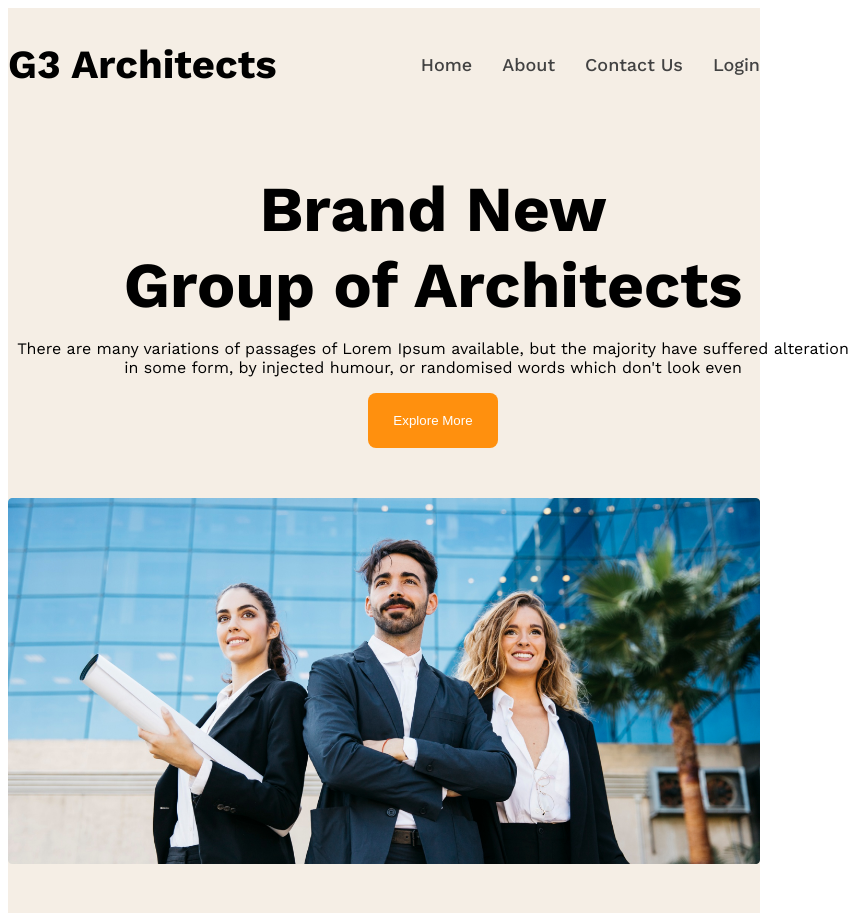
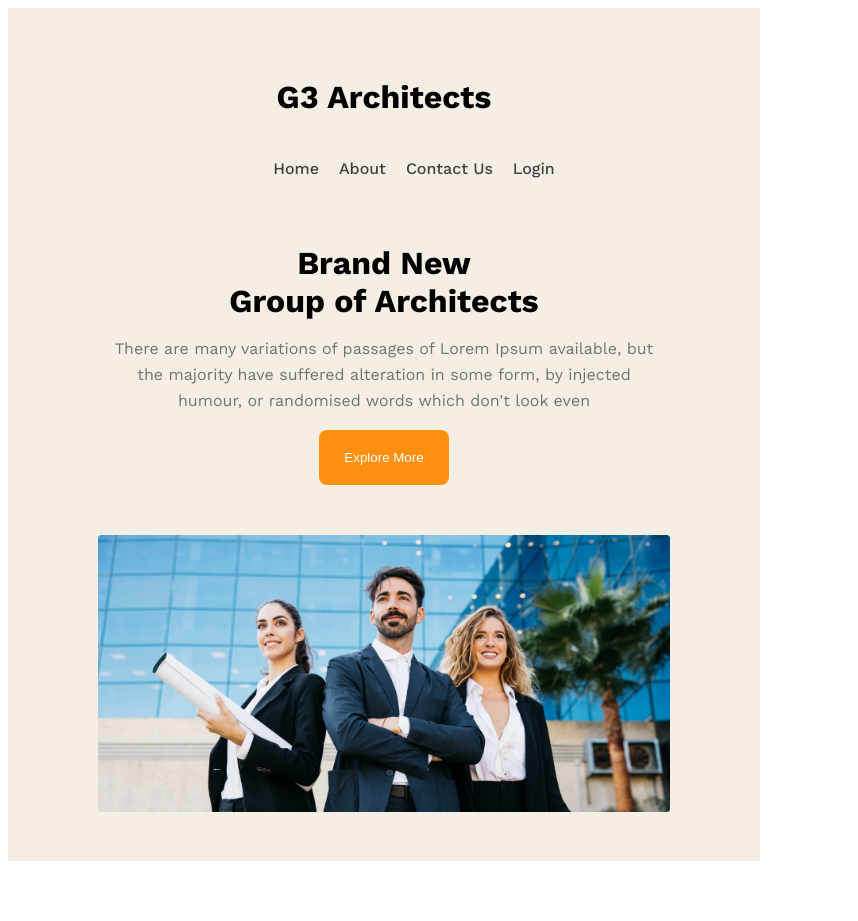
Before and after one commit to Developer-Jaber/g3-arcitect-responsive, a plain HTML site: page index.html in a window 768 px wide. Shown: the whole page, 858 px wide, since content can reach past the window. After the commit the page ends 869 px from the top, so only its background shows below. Drawn offline with nearby package versions, Linux system fonts and the light colour scheme.

Commit message:
addedd media quaris in header section for mobile first

```diff
--- a/css/style.css
+++ b/css/style.css
@@ -93,3 +93,172 @@ hader, .navber, .banner{
     font-size: 4rem;
     margin: 0;
 }
+
+
+
+
+
+/* --=============Media Quaris============-- */
+
+/* Mobile First */
+
+@media screen and (max-width: 576px) {
+    .navber{
+        flex-direction: column;
+        align-items: center;
+    }
+    .nav-links{
+        display: none;
+    }
+    .brand{
+        font-weight: 700;
+        font-size: 2rem;
+        text-align: center;
+        margin-top: 70px;
+    }
+    .banner-container{
+        width: 460px;
+        margin: 0 auto;
+        text-align: center;
+        margin-bottom: 50px;
+        padding-top: 50px;
+    }
+    .banner-title{
+        font-weight: 700;
+        font-size: 2rem;
+        margin: 0;
+    }
+    .banner-description{
+        text-align: center;
+    }
+    .banner-img{
+        width: 95%;
+        margin: 0 2.5% 45px;
+    }
+
+}
+
+/* For Tablat */
+
+ @media screen and (min-width: 576px) and (max-width: 768px) {
+    .navber{
+        flex-direction: column;
+        align-items: center;
+    }
+    .nav-links{
+        display: none;
+    }
+    .brand{
+        font-weight: 700;
+        font-size: 2rem;
+        text-align: center;
+        margin-top: 70px;
+    }
+    .banner-container{
+        width: 460px;
+        margin: 0 auto;
+        text-align: center;
+        margin-bottom: 50px;
+        padding-top: 50px;
+    }
+    .banner-title{
+        font-weight: 700;
+        font-size: 2rem;
+        margin: 0;
+    }
+    .banner-description{
+        text-align: center;
+    }
+    .banner-img{
+        width: 95%;
+        margin: 0 2.5% 45px;
+    }
+}
+
+/* For mini computer */
+
+@media screen and (min-width: 768px) and (max-width: 992px) {
+    .navber{
+        justify-content: space-between;
+        align-items: center;
+    }
+    .nav-item{
+        margin-left: 20px;
+    }
+    .nav-link{
+        text-decoration: none;
+        font-weight: 500;
+        font-size: 16px;
+    }
+    .nav-links{
+        display: flex;
+    }
+    .brand{
+        font-weight: 700;
+        font-size: 2rem;
+        text-align: center;
+
+    }
+    .banner-container{
+        width: 560px;
+        margin: 0 auto;
+        text-align: center;
+        margin-bottom: 50px;
+        padding-top: 50px;
+    }
+    .banner-title{
+        font-weight: 700;
+        font-size: 2rem;
+        margin: 0;
+    }
+    .banner-description{
+        text-align: center;
+    }
+    .banner-img{
+        width: 95%;
+        margin: 0 2.5% 45px;
+    }
+    hader, .navber, .banner{
+        max-width: 80%;
+        margin: 0 auto;
+    }
+}
+
+/* For desktop large computer */
+
+@media screen and (min-width: 992px) and (max-width: 1200px) {
+
+    .banner-description{
+        text-align: center;
+    }
+    hader, .navber, .banner{
+        max-width: 90%;
+        margin: 0 auto;
+    }
+}
+
+/* For Extra large computer */
+
+@media screen and (min-width: 1200px) and (max-width: 1400px) {
+
+    .banner-description{
+        text-align: center;
+    }
+    hader, .navber, .banner{
+        max-width: 90%;
+        margin: 0 auto;
+    }
+}
+
+/* For extre Extra large computer */
+
+@media screen and (min-width: 1400px) and (max-width: 1600px) {
+
+    .banner-description{
+        text-align: center;
+    }
+    hader, .navber, .banner{
+        max-width: 90%;
+        margin: 0 auto;
+    }
+}
--- a/index.html
+++ b/index.html
@@ -27,8 +27,8 @@
         <div class="banner">
             <div class="banner-container">
                 <h1 class="banner-title">Brand New</h1>
-                <h1 class="banner-title">Group of Architects</h1>
-                <p>There are many variations of passages of Lorem Ipsum available, but the majority have suffered alteration in some form, by injected humour, or randomised words which don't look even</p>
+                <h1 class="banner-title ">Group of Architects</h1>
+                <p class="banner-description description">There are many variations of passages of Lorem Ipsum available, but the majority have suffered alteration in some form, by injected humour, or randomised words which don't look even</p>
                 <button class="btn-primary">Explore More</button>
             </div>
             <img class="banner-img" src="./images/banner.png" alt="">
```
